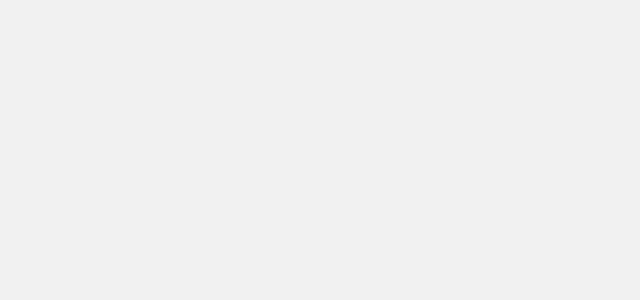
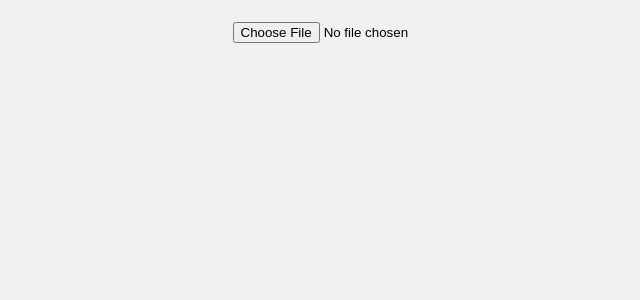
Before and after one commit to aatanasow/react-basketball-stats, a React (Create React App) app: page / in a window 1280 px wide. Shown: the top 300 px of the page, without its empty margins (281-921 px from the left). Built offline with nearby package versions, Linux system fonts and the light colour scheme.

Commit message:
Read the CSV file and parse it

```diff
--- a/src/App.js
+++ b/src/App.js
@@ -1,7 +1,48 @@
+import { useState } from "react";
 import "./App.css";
+import { stringToArray, arrayToMatrix } from "./utils/data";
 
 function App() {
-  return <div className="App"></div>;
+  const [data, setData] = useState([]);
+
+  function handleFileUpload(e) {
+    e.preventDefault();
+    const file = e.target.files[0];
+    const errors = [];
+
+    const reader = new FileReader();
+    reader.readAsText(file);
+
+    reader.onload = function () {
+      console.log(reader.result);
+      const dataArray = stringToArray(reader.result);
+      const dataMatrix = arrayToMatrix(dataArray);
+
+      //console.log(dataArray);
+      console.log(dataMatrix);
+
+      dataMatrix.forEach((row, index) => {
+        if (row.length !== 4) {
+          errors.push(index + 1);
+        }
+      });
+
+      if (errors.length) {
+        errors.forEach((error) =>
+          console.error(`Data on row ${error} is invalid`)
+        );
+      }
+
+      setData(dataMatrix);
+    };
+  }
+
+  return (
+    <div className="App">
+      <input type="file" onChange={handleFileUpload} />
+      {data}
+    </div>
+  );
 }
 
 export default App;
--- a/src/index.css
+++ b/src/index.css
@@ -2,13 +2,14 @@
 
 body {
   margin: 0;
+  padding: 0;
   font-family: "Montserrat", sans-serif;
   -webkit-font-smoothing: antialiased;
   -moz-osx-font-smoothing: grayscale;
   background-color: #f1f1f1;
+  font-size: 18px;
 }
 
-code {
-  font-family: source-code-pro, Menlo, Monaco, Consolas, "Courier New",
-    monospace;
+#root {
+  padding: 20px;
 }
--- /dev/null
+++ b/src/utils/data.js
@@ -0,0 +1,11 @@
+function stringToArray(string) {
+  return string.split(/(\r\n|\r|\n)/g);
+}
+
+function arrayToMatrix(array) {
+  return array
+    .filter((row) => row.trim().length !== 0)
+    .map((row) => row.split(", ").map((cell) => cell.trim()));
+}
+
+export { stringToArray, arrayToMatrix };
```
Also changed, not shown: src/data/statistics.txt (added), 1 other file (tests, documents, lock files or other folders).
